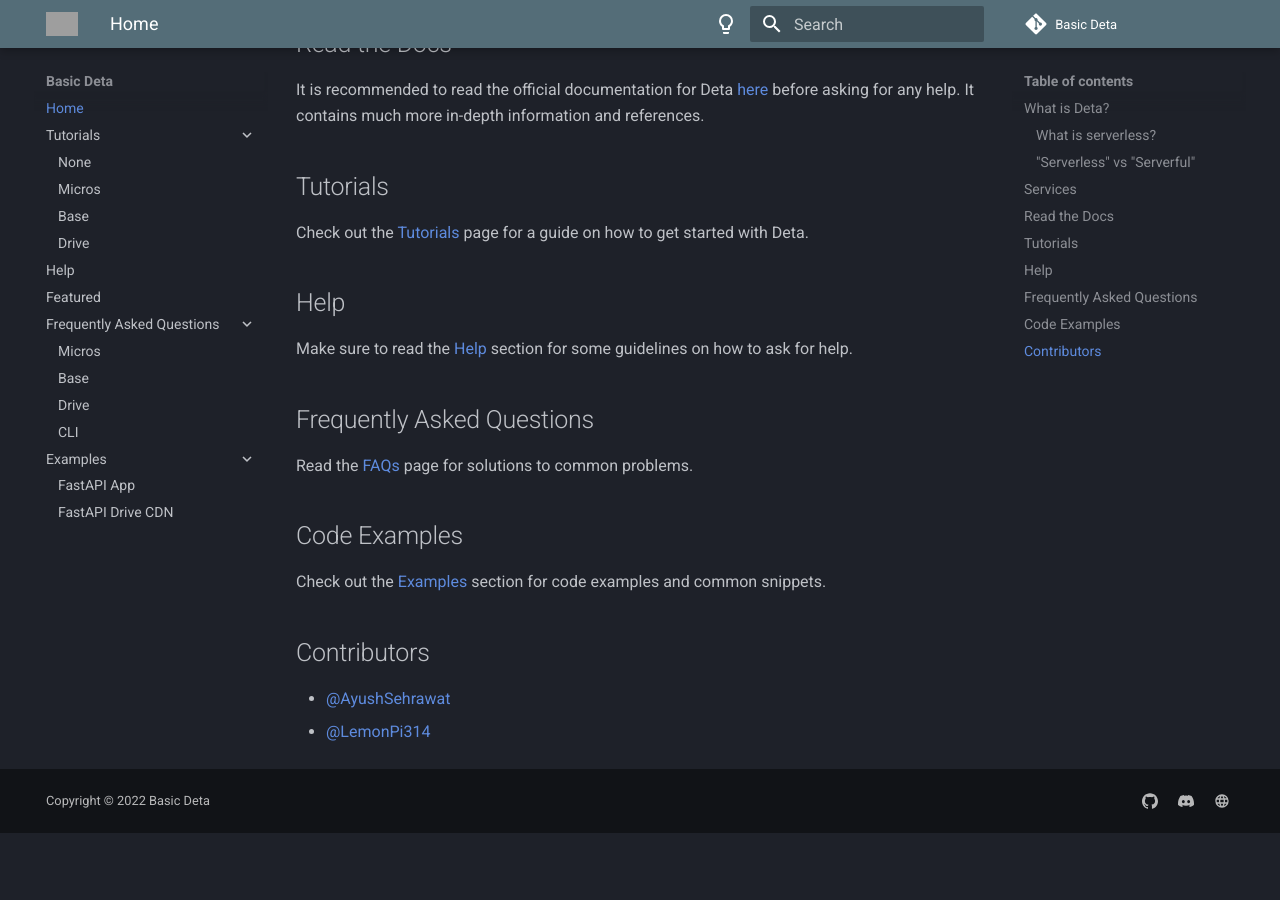
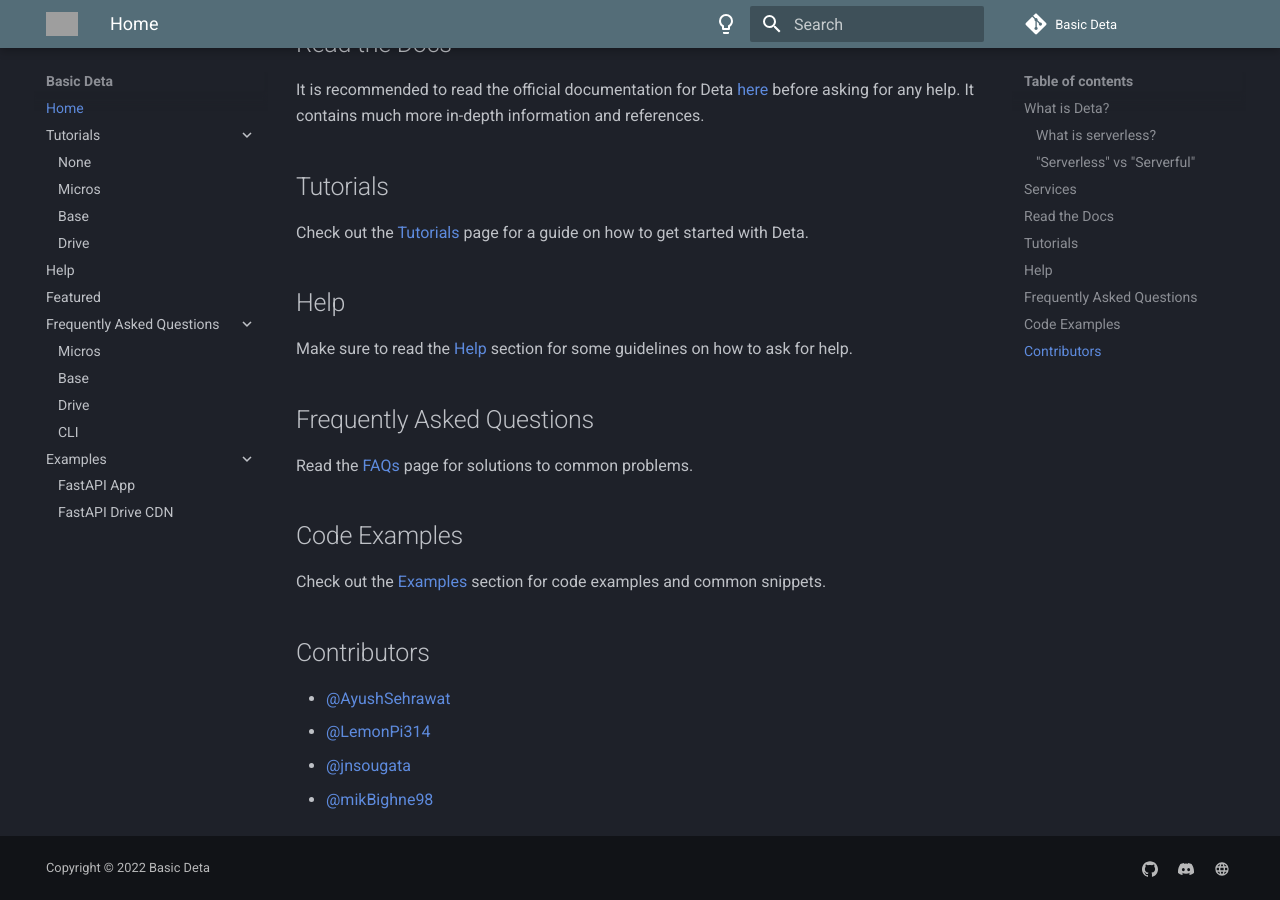
Before and after one commit to neobrains/deta-community, an MkDocs documentation site: the page built from docs/index.md, in a window 1280 px wide and 900 px high, scrolled down 1638 px. Built offline with MkDocs 1.6.1 and Material for MkDocs 9.7.7, drawn with Linux system fonts in a browser that asks for light colours; comment, search, counter and statistics services are not loaded; before the commit the page ends 2471 px from its top, so only the background shows below that; grey boxes are pictures that could not be loaded.

Commit message:
Minor changes

```diff
--- a/docs/index.md
+++ b/docs/index.md
@@ -66,3 +66,5 @@
 ## Contributors
 - @AyushSehrawat
 - @LemonPi314
+- @jnsougata
+- @mikBighne98
```
Also changed, not shown: 1 other file.
